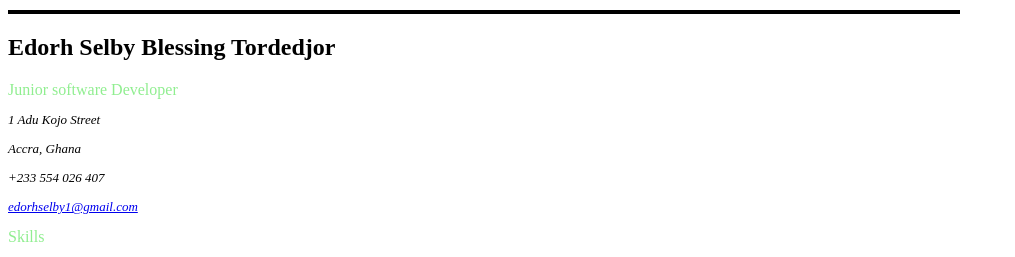
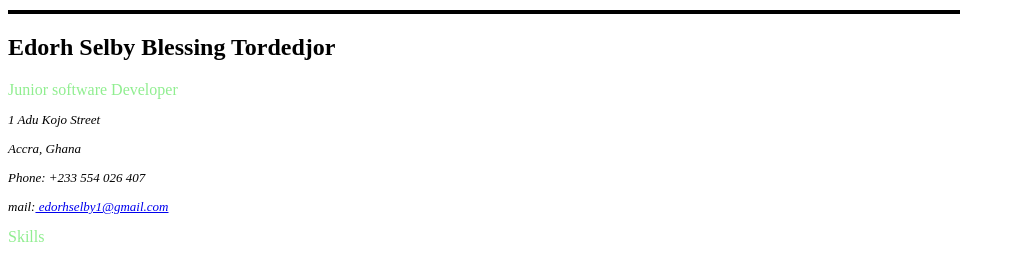
Before and after one commit to wick-007/Single-Page-CV, a plain HTML site: page index.html in a window 1280 px wide. Shown: the top 257 px of the page, without its empty margins (0-1015 px from the left). Drawn offline with Linux system fonts and the light colour scheme.

```diff
--- a/index.html
+++ b/index.html
@@ -27,8 +27,8 @@
             <address>
                 <p>1 Adu Kojo Street</p>
                 <p>Accra, Ghana</p>
-                <p>+233 554 026 407</p>
-                <p><a href="mailto:edorselby@gmail.com"> edorhselby1@gmail.com </a></p>
+                <p>Phone: +233 554 026 407</p>
+                <p>mail:<a href="mailto:edorselby@gmail.com"> edorhselby1@gmail.com </a></p>
             </address>
         </section>
         <section>
```
